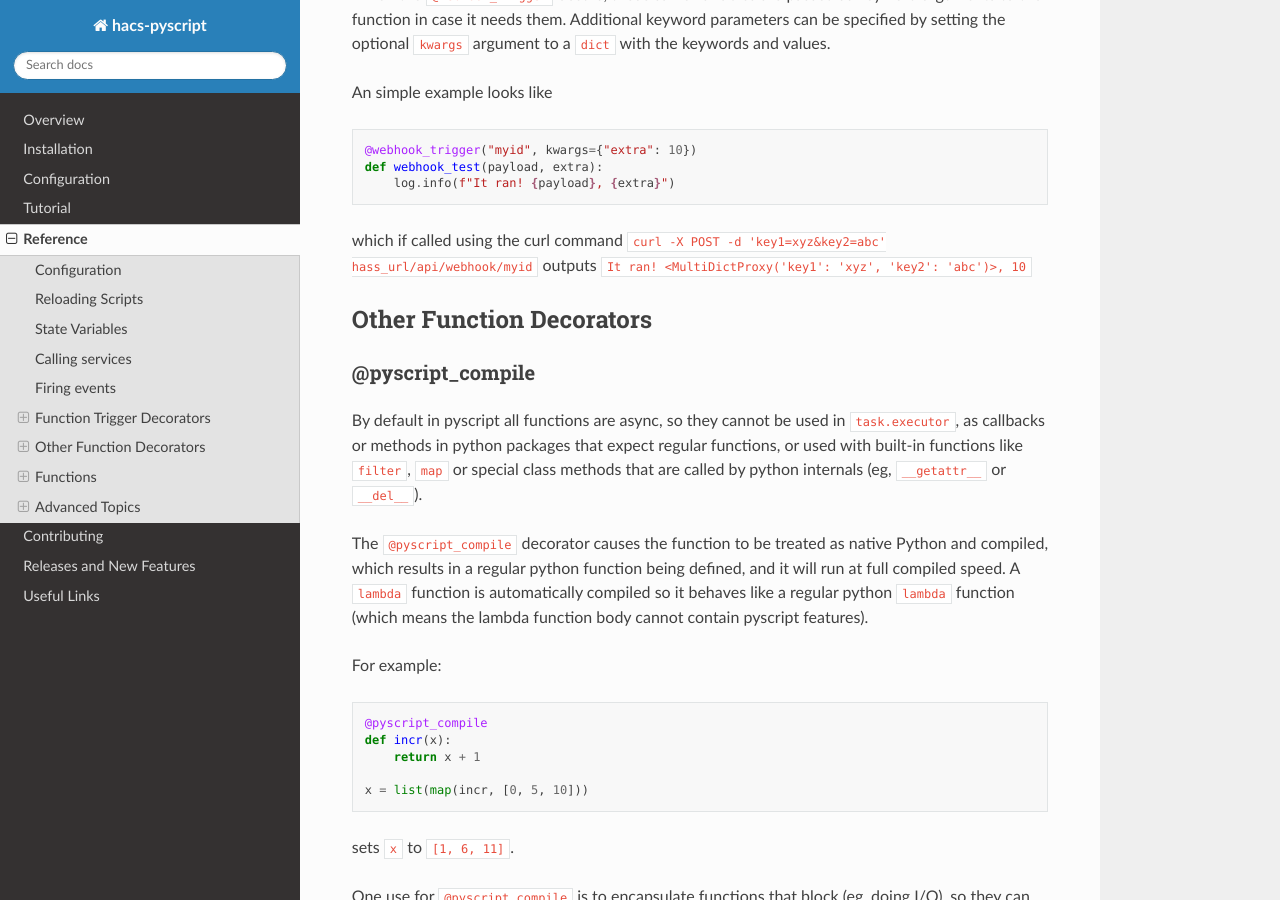
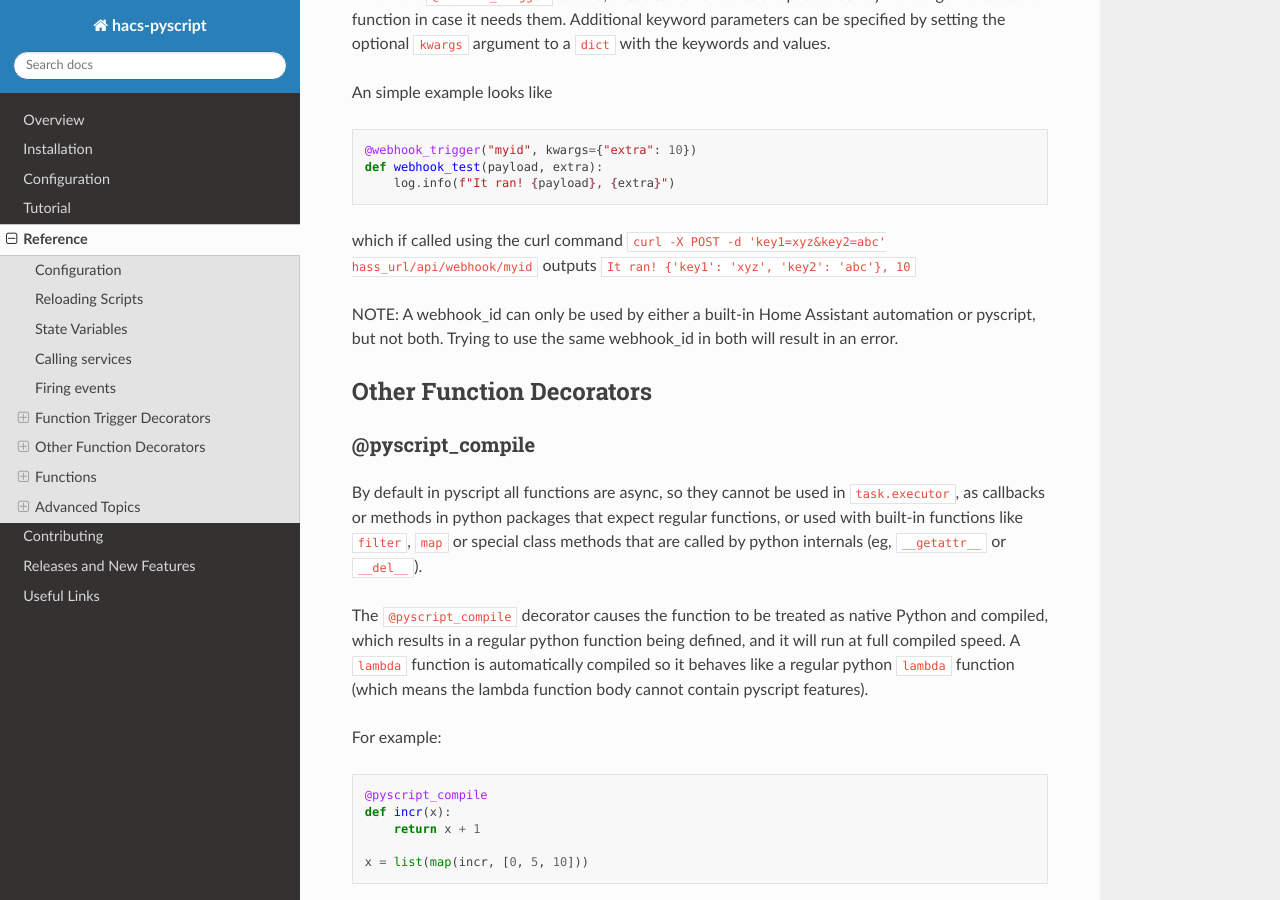
Before and after one commit to custom-components/pyscript, a Sphinx documentation site: the page built from docs/reference.rst, in a window 1280 px wide and 900 px high, scrolled down 19618 px. Built offline with Sphinx 7.4.7 and the Read the Docs theme 2.0.0, drawn with Linux system fonts in a browser that asks for light colours.

Commit message:
Added note about reusing webhooks

```diff
--- a/docs/reference.rst
+++ b/docs/reference.rst
@@ -886,7 +886,9 @@ An simple example looks like
   def webhook_test(payload, extra):
       log.info(f"It ran! {payload}, {extra}")
 
-which if called using the curl command ``curl -X POST -d 'key1=xyz&key2=abc' hass_url/api/webhook/myid`` outputs ``It ran! <MultiDictProxy('key1': 'xyz', 'key2': 'abc')>, 10``
+which if called using the curl command ``curl -X POST -d 'key1=xyz&key2=abc' hass_url/api/webhook/myid`` outputs ``It ran! {'key1': 'xyz', 'key2': 'abc'}, 10``
+
+NOTE: A webhook_id can only be used by either a built-in Home Assistant automation or pyscript, but not both. Trying to use the same webhook_id in both will result in an error.
 
 Other Function Decorators
 -------------------------
```
